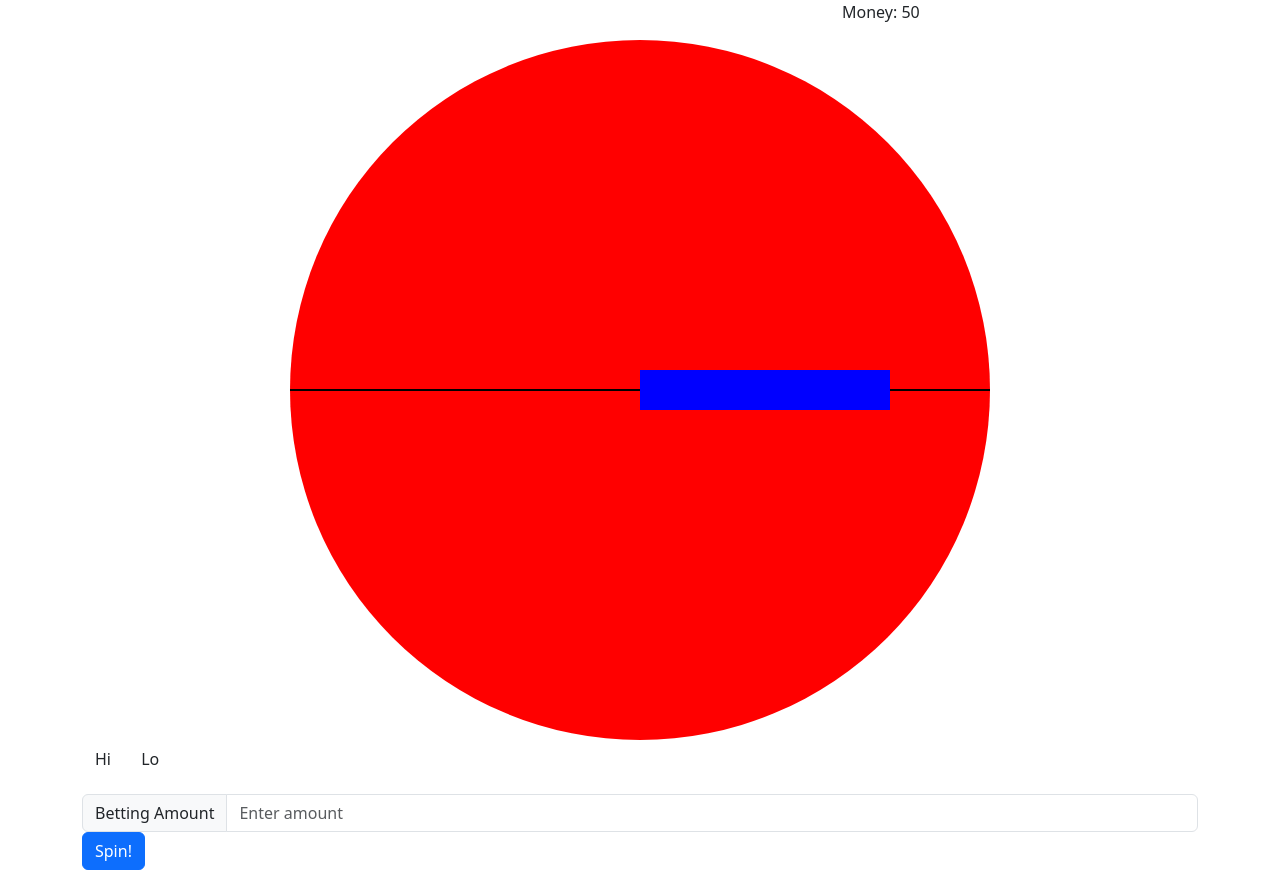
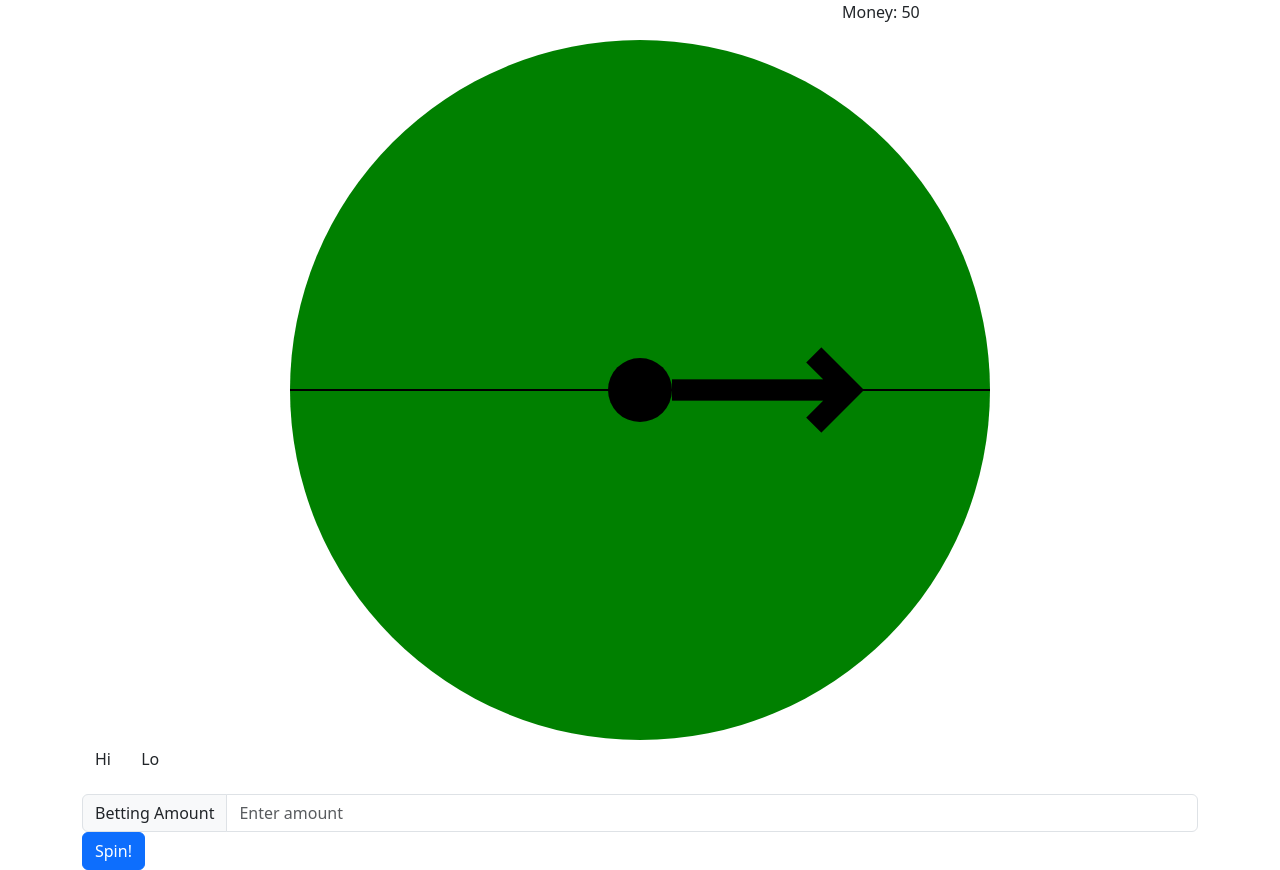
Before and after one commit to cdawgy/casino-royal, a plain HTML site: page index.html in a window 1280 px wide. Drawn offline with nearby package versions, Linux system fonts and the light colour scheme.

Commit message:
Made UI updates

```diff
--- a/spinner.css
+++ b/spinner.css
@@ -1,5 +1,5 @@
 .spinner-back-panel {
-    background-color: red;
+  background-color: green;
   height: 700px;
   width: 700px;
   border-radius: 50%;
@@ -19,14 +19,30 @@
   margin-top: -1px;
 }
 
-.spinner-arrow {
-    width: 250px;
-    height: 40px;
-    background-color: blue;
+.spinner-back-panel::after {
+    content: "";
+    height: 64px;
+    width: 64px;
+    background-color: black;
+    border-radius: 50%;
+    display: block;
     position: absolute;
     top: 50%;
     left: 50%;
-    margin-top: -20px;
+    margin: -32px 0 0 -32px;
+  }
+
+.spinner-arrow {
+  width: 256px;
+  height: 256px;
+  background-image: url("./arrow.png");
+  background-position: left;
+  background-size: contain;
+  background-repeat: no-repeat;
+  position: absolute;
+  top: 50%;
+  left: 50%;
+  margin-top: -128px;
   transition: 3s ease-out;
   transform-origin: left CENTER;
 }
```
Also changed, not shown: arrow.png (added). Lines whose indentation alone changed are shown as unchanged.
